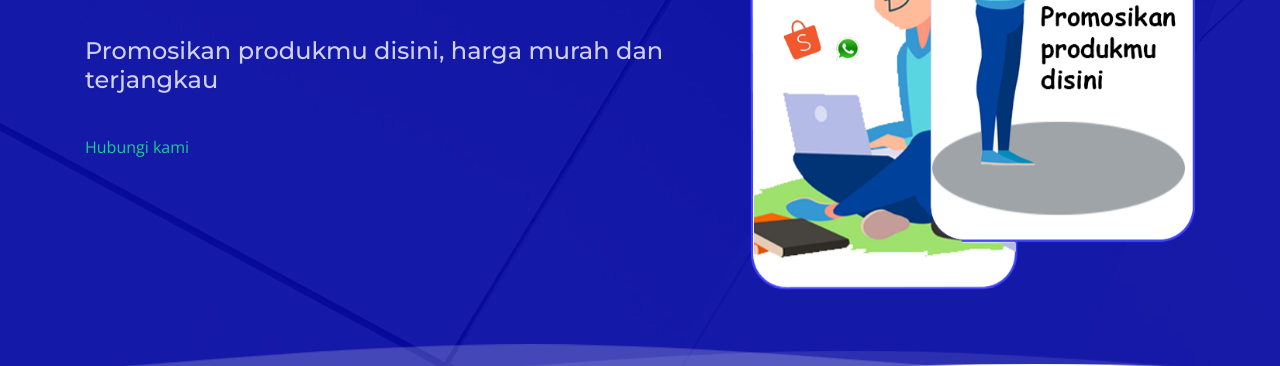
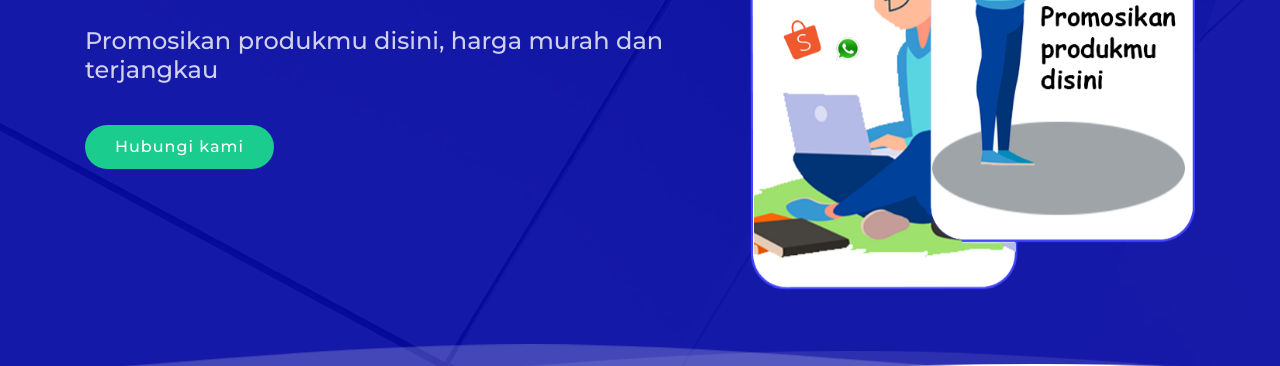
Before and after one commit to shopeefeed/shopeefeed.github.io, a plain HTML site: page index.html in a window 1280 px wide. Shown: the part 434-800 px from the top of the page. Drawn offline with nearby package versions, Linux system fonts and the light colour scheme.

Commit message:
Update index.html

```diff
--- a/index.html
+++ b/index.html
@@ -76,7 +76,7 @@
             <h2>Shopeefeed.id merupakan penyedia jasa paid promote racun shopee, tiktok dan unboxing lainnya</h2>
 			<h2>Promosikan produkmu disini, harga murah dan terjangkau</h2>
             <div class="text-center text-lg-left">
-              <a href="https://wa.me/6287837133266?text=hai min saya mau booking pp paket 1 yang harga 10k">Hubungi kami</a>
+              <a href="https://wa.me/6287837133266?text=hai min saya mau booking pp paket 1 yang harga 10k" class="btn-get-started scrollto">Hubungi kami</a>
             </div>
           </div>
         </div>
```
